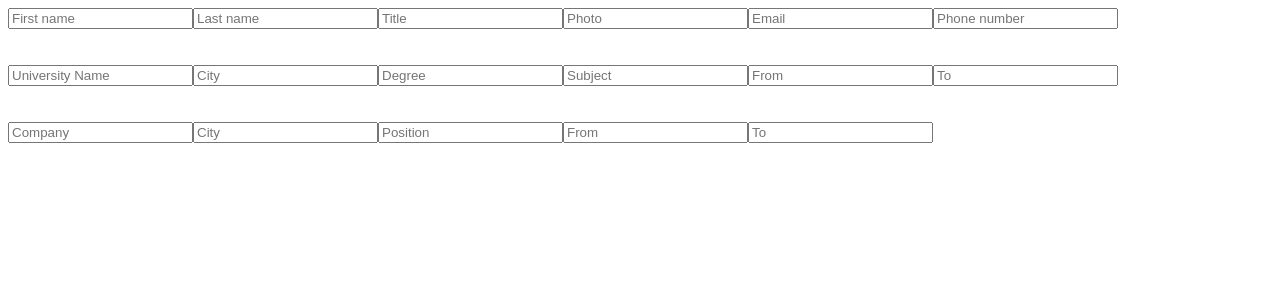
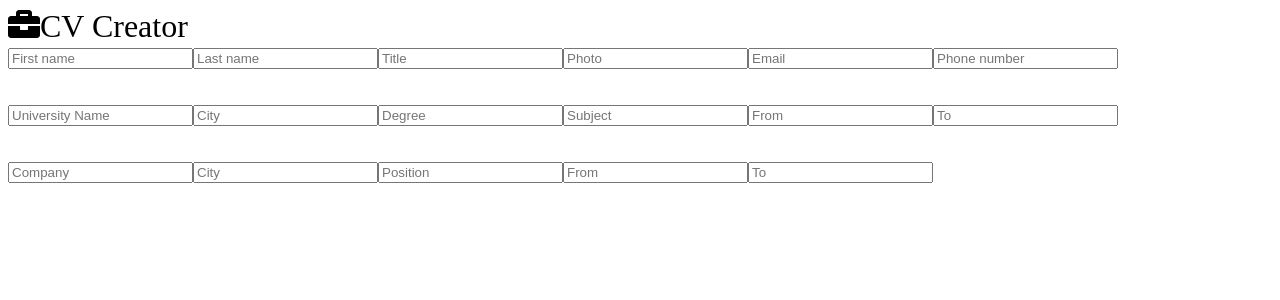
Before and after one commit to omrenu/Resume, a React (Create React App) app in the folder resume-builder/: page / in a window 1280 px wide. Shown: the top 300 px of the page. Built offline with nearby package versions, Linux system fonts and the light colour scheme.

Commit message:
add basic header

```diff
--- a/resume-builder/package.json
+++ b/resume-builder/package.json
@@ -8,7 +8,9 @@
     "@testing-library/user-event": "^13.5.0",
     "react": "^18.2.0",
     "react-dom": "^18.2.0",
+    "react-icons": "^4.8.0",
     "react-scripts": "5.0.1",
+    "styled-components": "^6.0.0-rc.1",
     "web-vitals": "^2.1.4"
   },
   "scripts": {
--- a/resume-builder/src/App.js
+++ b/resume-builder/src/App.js
@@ -1,10 +1,12 @@
 import React from 'react';
-import CVForm from './components/CVForm';
+import Header from './components/Header';
+import Main from './components/Main';
 function App() {
   return (
-    <div>
-      <CVForm />
-    </div>
+    <React.Fragment>
+      <Header />
+      <Main />
+    </React.Fragment>
   );
 }
 
--- a/resume-builder/src/components/CVForm.js
+++ b/resume-builder/src/components/CVForm.js
@@ -2,9 +2,10 @@ import React from 'react';
 import Personal from './Personal';
 import Education from './Education';
 import Experience from './Experience';
+import styled from 'styled-components';
 function CVForm() {
     return (
-        <React.Fragment>
+        <Wrapper>
             <form>
                 <Personal />
                 <br />
@@ -14,7 +15,8 @@ function CVForm() {
                 <br />
                 <Experience />
             </form>
-        </React.Fragment>
+        </Wrapper>
     );
 }
+const Wrapper = styled.div``;
 export default CVForm;
--- /dev/null
+++ b/resume-builder/src/components/Header.js
@@ -0,0 +1,23 @@
+import React from 'react';
+import styled from 'styled-components';
+import { FaBriefcase } from "react-icons/fa";
+
+function Header() {
+    return (
+        <HeaderStyled>
+            <Logo>
+                <FaBriefcase />
+            </Logo>
+            <Title> CV Creator </Title>
+        </HeaderStyled>
+    )
+}
+const HeaderStyled = styled.header`
+ display:flex;
+ font-size:2rem;
+`;
+const Logo = styled.div``;
+const Title = styled.div``;
+
+
+export default Header;
--- /dev/null
+++ b/resume-builder/src/components/Main.js
@@ -0,0 +1,9 @@
+import React from 'react';
+import CVForm from './CVForm'
+function Main() {
+    return (
+        <CVForm />
+    );
+}
+
+export default Main;
```
Also changed, not shown: 1 other file (tests, documents, lock files or other folders).
